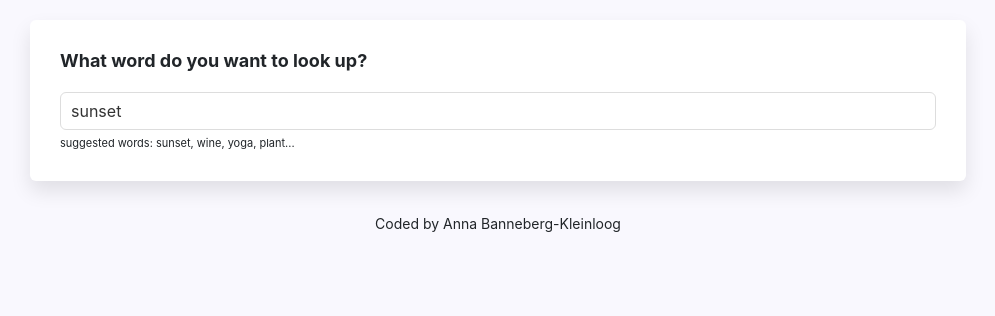
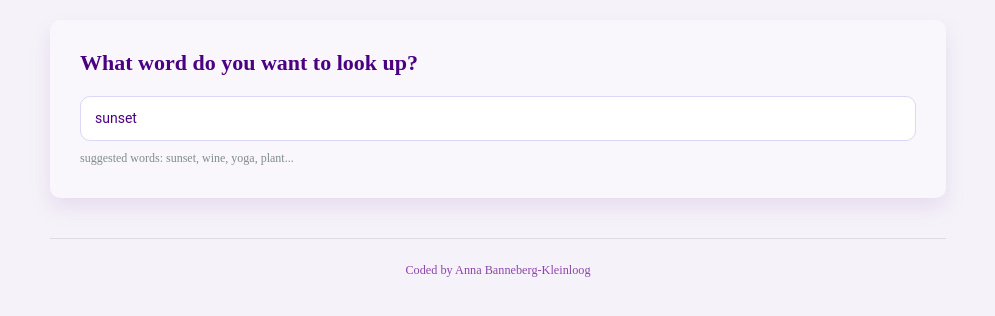
Before and after one commit to Annak506/dictionaryproject, a React (Create React App) app: page / in a window 1280 px wide. Shown: the top 316 px of the page, without its empty margins (142-1137 px from the left). Built offline with nearby package versions, Linux system fonts and the light colour scheme; no server answers; the HTML template or start-up script is replaced by a standard one.

Commit message:
updated styling

```diff
--- a/src/App.css
+++ b/src/App.css
@@ -1,23 +1,39 @@
 body {
-  background: #f9f8fe;
+  background: #f5f3f9;
+  font-family: 'Lora', serif;
+  color: #4b0082;
+  line-height: 1.6;
 }
 
 a {
   color: #9670f4;
+  text-decoration: none;
+  font-weight: 500;
+}
+
+a:hover {
+  color: #7a51d1;
 }
 
 .App {
   max-width: 960px;
   margin: 0 auto;
+  padding: 0 20px;
 }
 
 .App-header {
-  margin: 30px 0;
+  margin: 40px 0;
+  text-align: center;
+  font-size: 26px;
+  font-weight: 700;
+  color: #4b0082;
 }
-
-
 
 .App-footer {
   text-align: center;
-  margin: 30px 0;
+  margin: 40px 0;
+  font-size: 14px;
+  color: #8e44ad;
+  border-top: 1px solid #ddd;
+  padding-top: 20px;
 }
--- a/src/Dictionary.css
+++ b/src/Dictionary.css
@@ -1,26 +1,30 @@
 .Dictionary h1 {
-    font-size: 18px;
-    font-weight: bold;
+    font-size: 22px;
+    font-weight: 600;
+    color: #4b0082;
     margin-bottom: 20px;
   }
 
   .Dictionary section {
-    background: white;
+    background: #f9f7fc;
     padding: 30px;
-    border-radius: 6px;
-    box-shadow: 0 10px 20px rgb(0 0 0 / 10%);
+    border-radius: 10px;
+    box-shadow: 0 10px 20px rgba(155, 89, 182, 0.15);
     margin: 20px 0;
   }
 
   .Dictionary input {
     width: 100%;
-    border-radius: 6px;
-    padding: 6px 10px;
-    color: #333;
-    border: 1px solid #ddd;
+    border-radius: 10px;
+    padding: 10px 14px;
+    color: #4b0082;
+    border: 1px solid #dcd6f7;
+    font-family: 'Roboto', sans-serif;
+    font-size: 14px;
   }
 
   .Dictionary .hint {
-    font-size: 11px;
-    margin-top: 5px;
+    font-size: 12px;
+    color: #7f8c8d;
+    margin-top: 8px;
   }
--- a/src/Meaning.css
+++ b/src/Meaning.css
@@ -1,11 +1,15 @@
 .Meaning h3 {
-    font-size: 24px;
-    line-height: 1.5;
-    font-weight: bold;
+    font-size: 22px;
+    line-height: 1.6;
+    font-weight: 600;
+    color: #4b0082;
+    font-family: 'Georgia', serif;
+    margin-bottom: 15px;
   }
 
   .Meaning .example {
-    color: #70757a;
+    color: #8e44ad;
     font-style: italic;
-    margin-top: 10px;
+    margin-top: 12px;
+    font-size: 15px;
   }
--- a/src/Phonetic.css
+++ b/src/Phonetic.css
@@ -3,22 +3,24 @@
   }
 
   .Phonetic a {
-    border: 1px solid #ddd;
+    border: 1px solid #dcd6f7;
     text-decoration: none;
-    padding: 8px 15px;
-    font-size: 13px;
-    margin-right: 10px;
-    font-weight: bold;
-    border-radius: 20px;
+    padding: 10px 18px;
+    font-size: 14px;
+    margin-right: 12px;
+    font-weight: 600;
+    color: #4b0082;
+    border-radius: 25px;
     transition: all 150ms ease-in-out;
   }
 
   .Phonetic a:hover {
-    background: #9670f4;
-    color: white;
+    background: #e1bee7;
+    color: #4b0082;
   }
 
   .Phonetic .text {
-    opacity: 0.5;
-    font-weight: bold;
+    opacity: 0.7;
+    font-weight: 600;
+    color: #8e44ad;
   }
--- a/src/Photos.css
+++ b/src/Photos.css
@@ -1,4 +1,6 @@
 .Photos img {
-    border-radius: 4px;
+    border-radius: 10px;
     margin-bottom: 20px;
+    width: 100%;
+    height: auto;
   }
--- a/src/Results.css
+++ b/src/Results.css
@@ -1,5 +1,8 @@
 .Results h2 {
-    font-size: 36px;
-    font-weight: bold;
-    line-height: 1.5;
+    font-size: 34px;
+    font-weight: 700;
+    line-height: 1.4;
+    color: #4b0082;
+    font-family: 'Georgia', serif;
+    margin-bottom: 20px;
   }
--- a/src/Synonyms.css
+++ b/src/Synonyms.css
@@ -1,11 +1,14 @@
 .Synonyms {
     margin: 15px 0 0;
     padding: 0;
+    color: #4b0082;
+    font-family: 'Roboto', sans-serif;
   }
 
   .Synonyms li {
-    font-size: 13px;
+    font-size: 14px;
     display: inline-block;
-    padding-right: 10px;
-    line-height: 1;
+    padding-right: 12px;
+    line-height: 1.4;
+    color: #8e44ad;
   }
```
